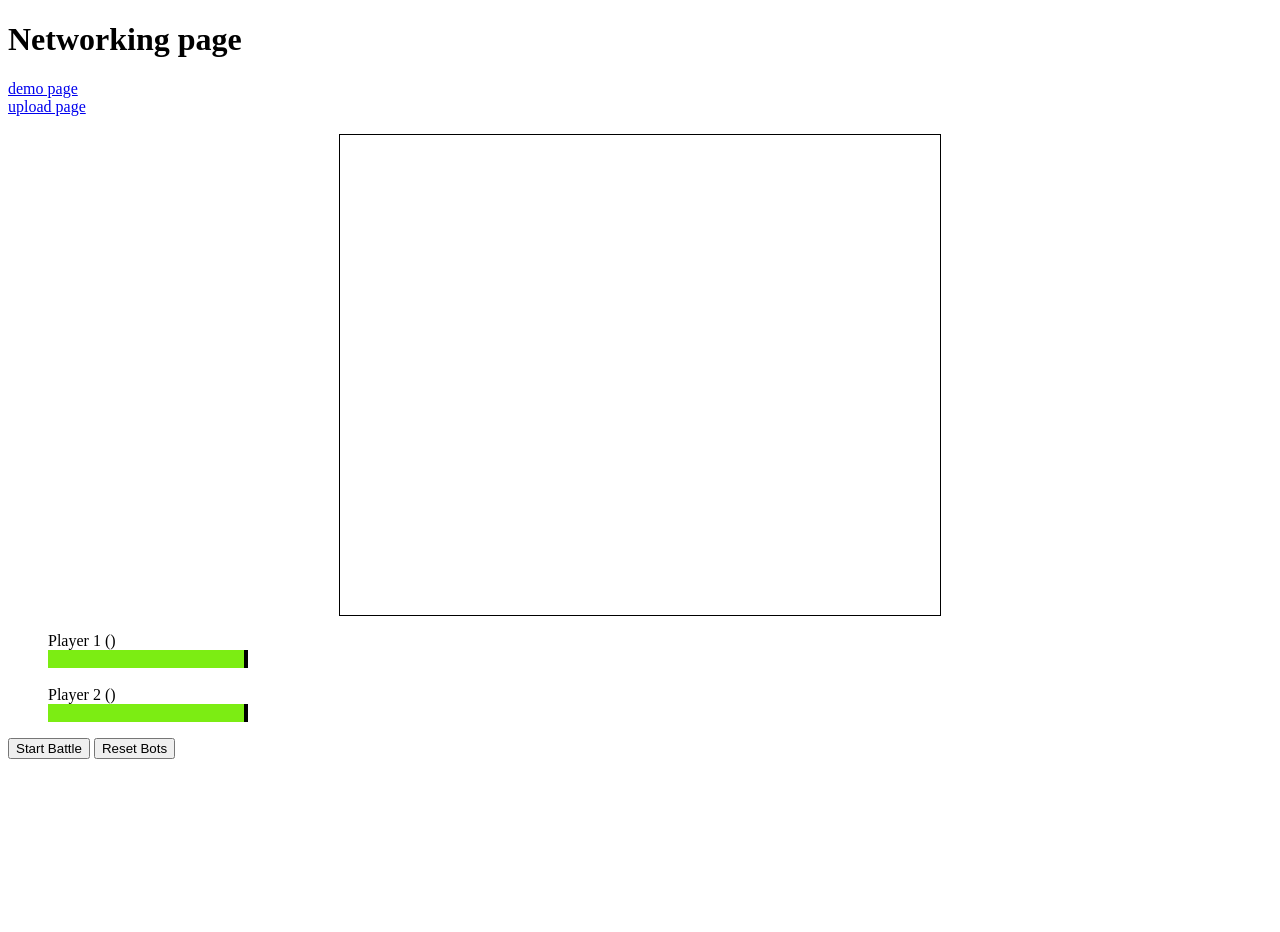
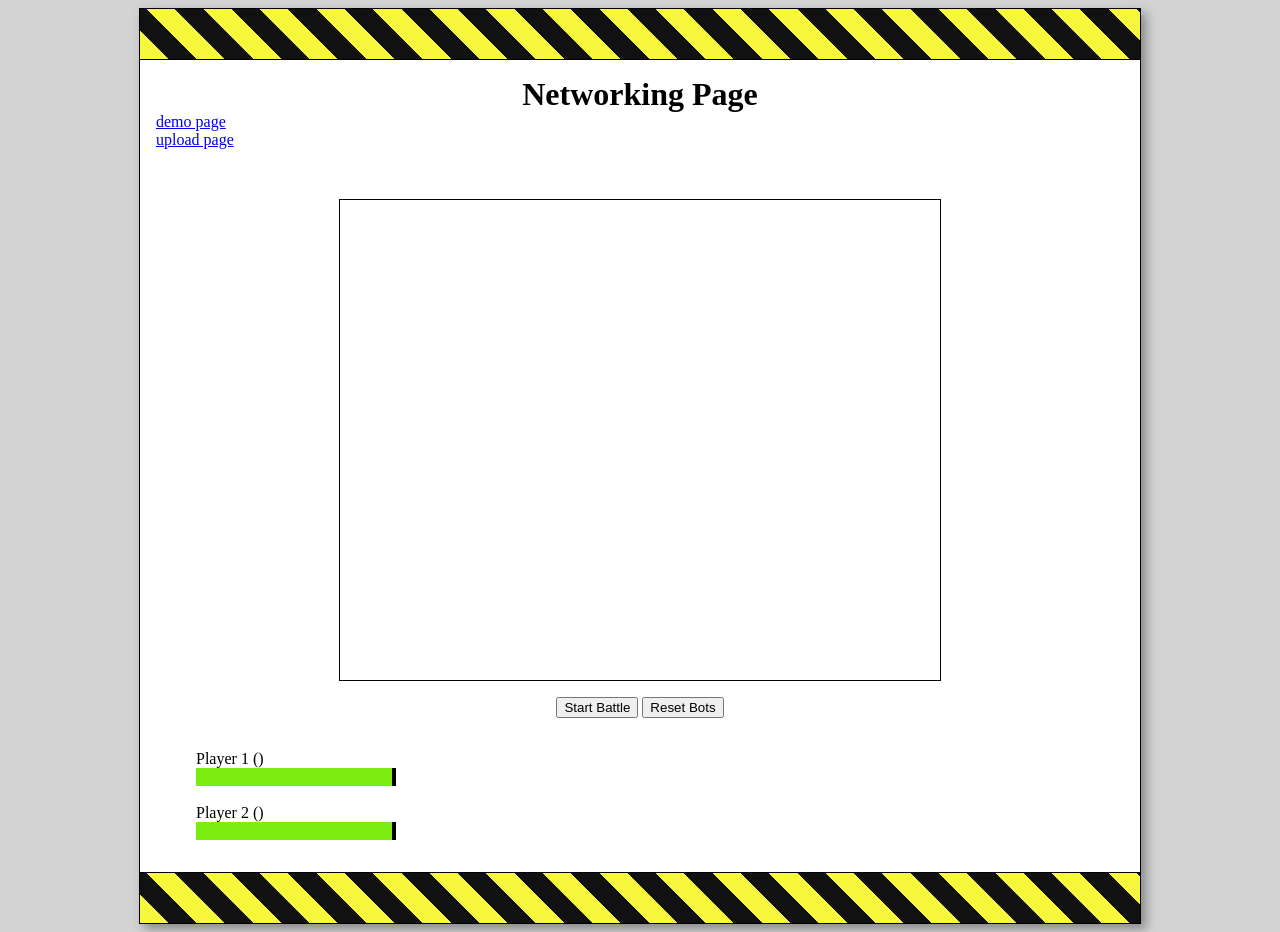
Before and after one commit to amc40/Softwire-Robot-Wars-MVP-Frontend, a website: page main.html in a window 1280 px wide. Before the commit the page ends 800 px from the top, so only its background shows below. Drawn offline with nearby package versions, Linux system fonts and the light colour scheme; no server answers.

Commit message:
Add some nicer styling to pages

```diff
--- a/main.html
+++ b/main.html
@@ -10,15 +10,29 @@
 </head>
 
 <body>
-    <h1>Networking page</h1>
+
+    <div class="container">
+        <div class="header danger"></div>
+        <div class="content">
+            <p class="title">Networking Page</p>
             <a href="demo.html">demo page</a>
             <br>
             <a href="./public/upload.html">upload page</a>
             <br><br>
-<canvas id='cvs' width='600px' height = '480px'>
+        </div>
+        <div class="content">
+
+            <canvas id='cvs' width='600px' height='480px'>
 
             </canvas>
 
+        </div>
+        <div class="center">
+            <input type="button" onclick="startBattle()" value="Start Battle">
+    <input type="button" onclick="socket.emit('resetBots')" value="Reset Bots">
+        </div>
+
+    <div class="content">
             <ul class="status">
                 <li>Player 1 (<span id='player1-name'></span>)<br>
                     <div class="health-background">
@@ -37,8 +51,14 @@
                 </li>
             </ul>
 
-<input type="button" onclick="startBattle()" value="Start Battle">
-<input type="button" onclick="socket.emit('resetBots')" value="Reset Bots">
+
+
+        </div>
+
+
+        <div class="footer danger"></div>
+    </div>
+
 
     <script src="game.js"></script>
     <script src="./networkedBattle.js"></script>
--- a/styles.css
+++ b/styles.css
@@ -23,3 +23,69 @@ ul.status {
     border-right: 4px solid black;
     box-sizing: border-box;
 }
+
+.content {
+    padding: 1em;
+    background-color:white
+
+}
+
+.container {
+    margin: 0 auto;
+    max-width: 1000px;
+    background-color: white;
+    border-left:1px solid black;
+    border-right:1px solid black;
+    box-shadow: 5px 5px 10px #888888;
+}
+
+.danger {
+ background: repeating-linear-gradient(
+        45deg,
+        #f7f73e,
+        #f7f73e 20px,
+        #111111 20px,
+        #111111 40px
+      );
+      border-bottom: 1px solid black;
+}
+
+.footer, .header {
+    height:50px;
+      border-top: 1px solid black;
+}
+
+.center {
+    text-align: center;
+    margin: 0 auto;
+}
+
+.ace_editor {
+    margin: 0 auto;
+}
+
+body {
+      background-color:rgb(211, 211, 211);
+}
+
+p {
+    margin-block-start: 0;
+    margin-block-end: 0;
+}
+
+p.title {
+    color:black;
+    font-size: xx-large;
+    font-weight:bold;
+    position: relative;
+    text-align:center;
+}
+
+p.title:after {
+    content: attr(data-text);
+    -webkit-text-stroke: 6px #844733;
+    color: #844733;
+    position: absolute;
+    left: 0;
+    z-index: -1
+  }
```
Also changed, not shown: demo.html (+15 -1 lines), public/upload.html (+21 -6 lines). Lines whose indentation alone changed are shown as unchanged.
